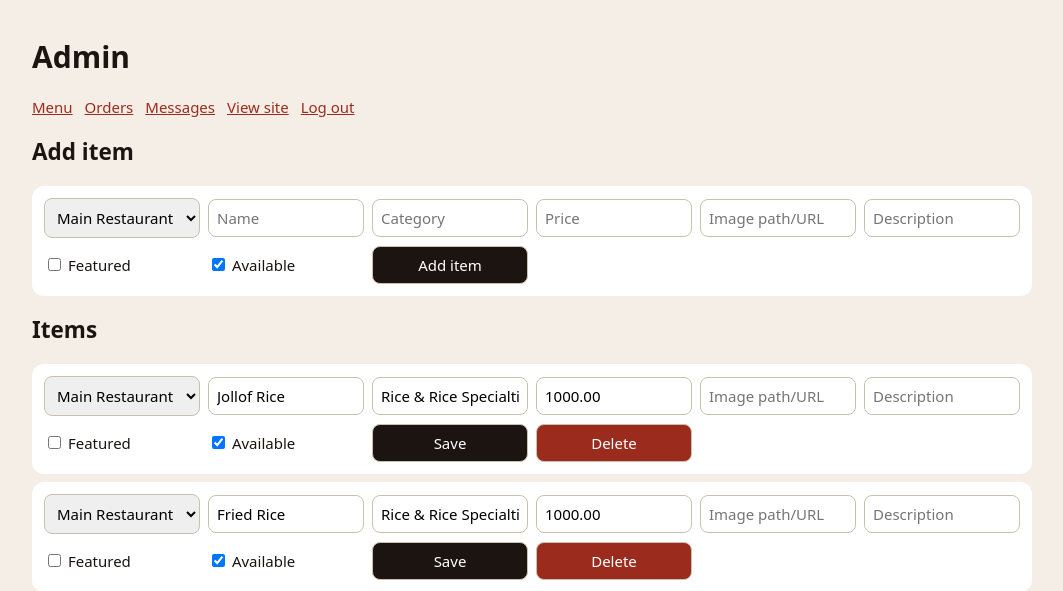
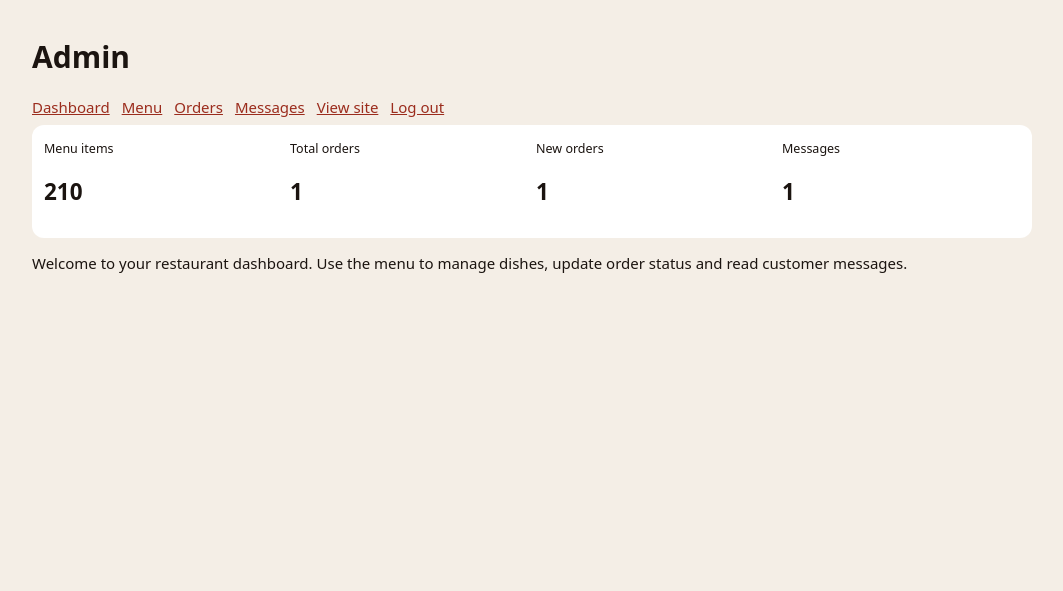
Before and after one commit to Olamom77/the-indulge-place, a PHP site: page /admin.php in a window 1280 px wide. Shown: the top 591 px of the page, without its empty margins (108-1171 px from the left). After the commit the page ends 273 px from the top, so only its background shows below. Run offline with PHP 8.4, Linux system fonts and the light colour scheme; the visitor is signed in with stand-in values (Sample User, id 1); data comes from the database, SQL or seed files in the repository; tables that the repository leaves empty hold one stand-in row (values such as "Sample post").

Commit message:
Add admin overview dashboard and database setup guidance

```diff
--- a/admin.php
+++ b/admin.php
@@ -22,21 +22,21 @@ if($in&&$_SERVER['REQUEST_METHOD']==='POST'){
  if($a==='del'&&$id){$db->prepare('DELETE FROM menu_items WHERE id=?')->execute([$id]);$_SESSION['flash']='Item deleted.';}
  if($a==='status'){$tab='orders';if(in_array($_POST['status']??'',['new','preparing','done','cancelled'])&&$id){$db->prepare('UPDATE orders SET status=? WHERE id=?')->execute([$_POST['status'],$id]);$_SESSION['flash']='Order #'.$id.' updated.';}}
  header('Location: admin.php?t='.$tab);exit;}
-$flash=$_SESSION['flash']??'';unset($_SESSION['flash']);$tab=$_GET['t']??'menu';
+$flash=$_SESSION['flash']??'';unset($_SESSION['flash']);$tab=$_GET['t']??'dashboard';
 ?><!doctype html><html lang="en"><meta charset="utf-8"><meta name="viewport" content="width=device-width,initial-scale=1"><meta name="robots" content="noindex"><title>Admin - The Indulge Place</title>
 <style>body{font:15px system-ui;background:#f4eee6;color:#1b1410;max-width:1000px;margin:auto;padding:16px}input,select,textarea,button{font:inherit;padding:8px;border:1px solid #cbbfae;border-radius:8px;max-width:100%}button{background:#1b1410;color:#fff;cursor:pointer}.g{display:grid;grid-template-columns:repeat(auto-fit,minmax(150px,1fr));gap:8px;background:#fff;padding:12px;border-radius:12px;margin:8px 0;align-items:center}.d{background:#9b2c1d}a{color:#9b2c1d}.f{background:#e7f3e8;padding:10px;border-radius:8px}.f.e{background:#fbe5e1}nav a{margin-right:12px}</style>
 <?php if(!$in): ?><h1>Admin login</h1><?php if($err)echo '<p class="f e">'.e($err).'</p>';if(!ADMIN_HASH)echo '<p class="f e">ADMIN_HASH is empty in config.php - set it first (see README).</p>';?>
 <form method="post"><input name="u" placeholder="Username" autocomplete="username"> <input name="p" type="password" placeholder="Password" autocomplete="current-password"> <button name="login" value="1">Log in</button></form><?php exit; endif;
-$db=db();
+try{$db=db();}catch(Throwable $e){http_response_code(503);echo '<h1>Database not connected</h1><p>Connect the Railway MySQL service, add MYSQLHOST, MYSQLPORT, MYSQLDATABASE, MYSQLUSER and MYSQLPASSWORD to this web service, then import schema.sql.</p><p><a href="admin.php?out=1">Log out</a></p>';exit;}
 function f($r,$T){$r+=['id'=>0,'menu_type'=>'Main Restaurant','category'=>'','name'=>'','description'=>'','price'=>'','image'=>'','featured'=>0,'available'=>1];?>
 <form method="post" class="g"><input type="hidden" name="t" value="<?=e($T)?>"><input type="hidden" name="id" value="<?=(int)$r['id']?>">
 <select name="menu_type"><?php foreach(['Main Restaurant','Fine Dining']as $mt)echo '<option'.($mt===$r['menu_type']?' selected':'').'>'.$mt.'</option>';?></select><input name="name" placeholder="Name" value="<?=e($r['name'])?>" required maxlength="120"><input name="category" placeholder="Category" value="<?=e($r['category'])?>" required maxlength="60">
 <input name="price" type="number" step="0.01" min="0" placeholder="Price" value="<?=e($r['price'])?>" required><input name="image" placeholder="Image path/URL" value="<?=e($r['image'])?>">
 <input name="description" placeholder="Description" value="<?=e($r['description'])?>"><label><input type="checkbox" name="featured" <?=$r['featured']?'checked':''?>> Featured</label><label><input type="checkbox" name="available" <?=$r['available']?'checked':''?>> Available</label>
 <button name="act" value="save"><?=$r['id']?'Save':'Add item'?></button><?php if($r['id']):?><button class="d" name="act" value="del" onclick="return confirm('Delete this item?')">Delete</button><?php endif?></form><?php }?>
-<h1>Admin</h1><nav><a href="?t=menu">Menu</a><a href="?t=orders">Orders</a><a href="?t=messages">Messages</a><a href="./">View site</a><a href="?out=1">Log out</a></nav>
+<h1>Admin</h1><nav><a href="?t=dashboard">Dashboard</a><a href="?t=menu">Menu</a><a href="?t=orders">Orders</a><a href="?t=messages">Messages</a><a href="./">View site</a><a href="?out=1">Log out</a></nav>
 <?php if($flash)echo '<p class="f'.(preg_match('/required|must/',$flash)?' e':'').'">'.e($flash).'</p>';
-if($tab==='orders'): $rows=$db->query('SELECT * FROM orders ORDER BY id DESC LIMIT 100')->fetchAll(); if(!$rows)echo '<p>No orders yet.</p>'; foreach($rows as $o):?>
+if($tab==='dashboard'):$counts=['menu'=>(int)$db->query('SELECT COUNT(*) FROM menu_items')->fetchColumn(),'orders'=>(int)$db->query('SELECT COUNT(*) FROM orders')->fetchColumn(),'new'=>(int)$db->query("SELECT COUNT(*) FROM orders WHERE status='new'")->fetchColumn(),'messages'=>(int)$db->query('SELECT COUNT(*) FROM messages')->fetchColumn()];?><div class="g"><?php foreach(['menu'=>'Menu items','orders'=>'Total orders','new'=>'New orders','messages'=>'Messages'] as $k=>$label):?><div><small><?=e($label)?></small><h2><?=(int)$counts[$k]?></h2></div><?php endforeach;?></div><p>Welcome to your restaurant dashboard. Use the menu to manage dishes, update order status and read customer messages.</p><?php elseif($tab==='orders'): $rows=$db->query('SELECT * FROM orders ORDER BY id DESC LIMIT 100')->fetchAll(); if(!$rows)echo '<p>No orders yet.</p>'; foreach($rows as $o):?>
 <form method="post" class="g"><input type="hidden" name="t" value="<?=e($T)?>"><input type="hidden" name="id" value="<?=(int)$o['id']?>"><input type="hidden" name="act" value="status">
 <div><b>#<?=(int)$o['id']?></b> <?=e($o['created_at'])?><br><?=e($o['customer'])?> - <?=e($o['phone'])?><br><?=e($o['type'])?> <?=e($o['address'])?></div>
 <div><?php foreach(json_decode($o['items_json'],true)?:[] as $l)echo e($l['qty'].' x '.$l['name']).'<br>';?><b>Total: <?=e(number_format((float)$o['total'],2))?></b><br><i><?=e($o['notes'])?></i></div>
```
